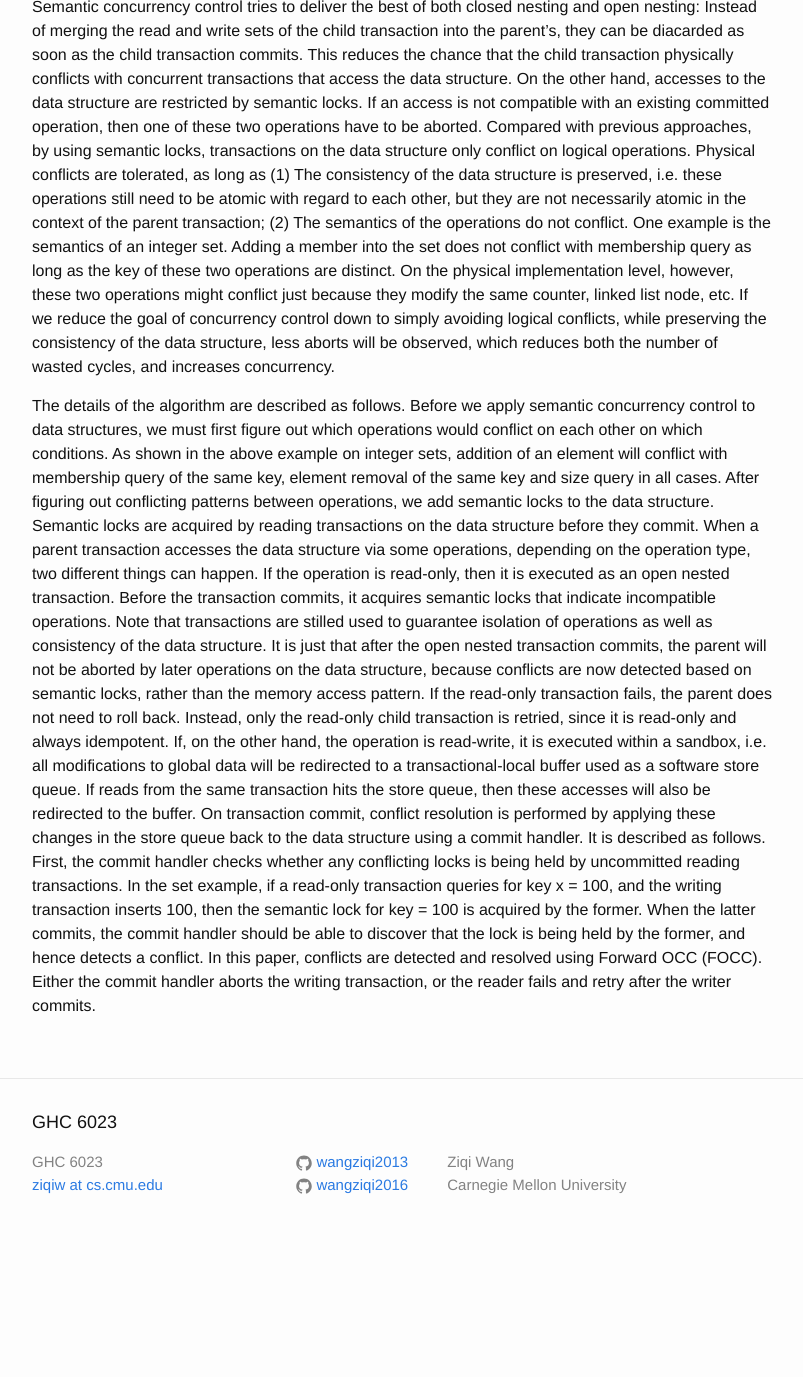
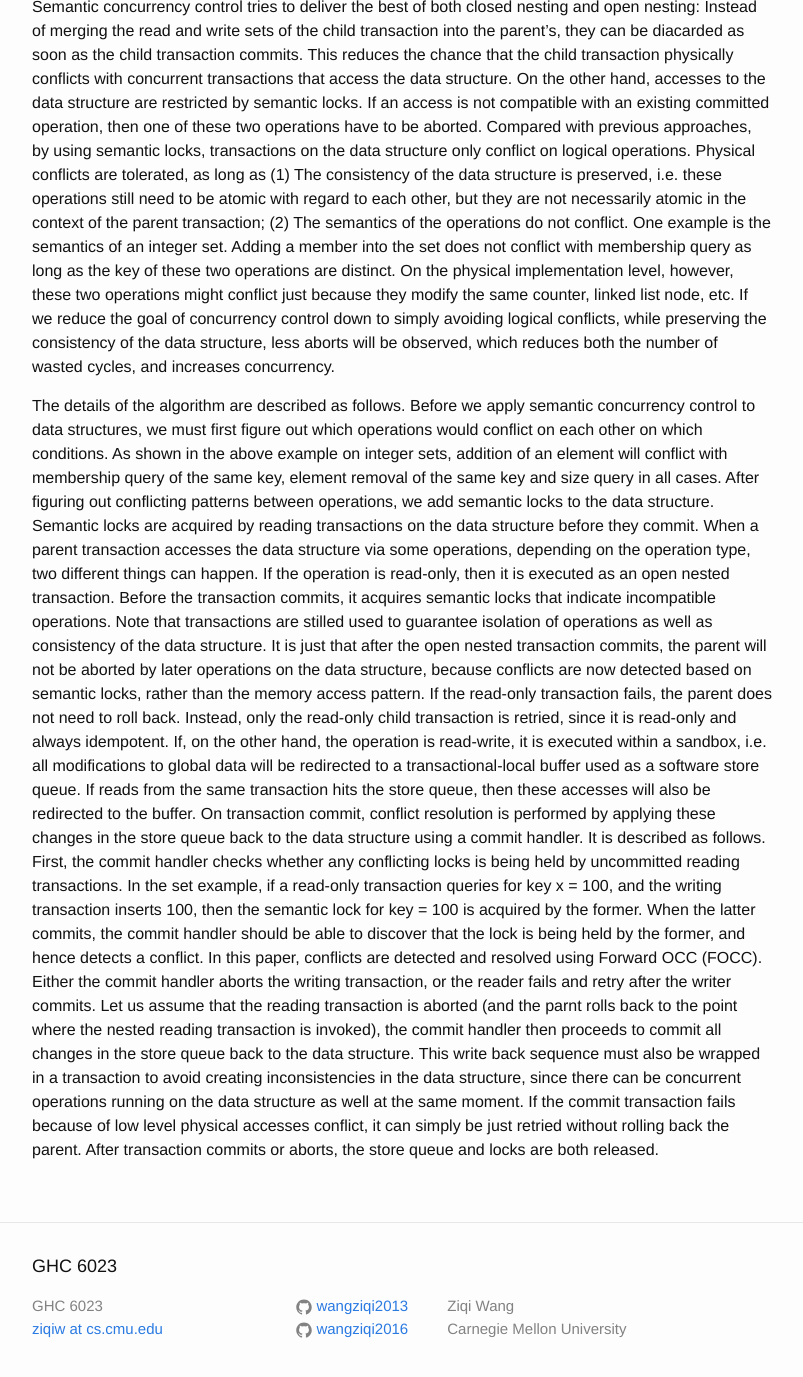
Before and after one commit to wangziqi2013/wangziqi2013.github.io, a Jekyll site: the page built from _posts/2018-12-21-transactional-collection-classes.markdown, in a window 1280 px wide and 1400 px high, scrolled down 974 px. Shown: the top 1377 px of the window, without its empty margins (238-1041 px from the left). Built offline with Jekyll 4.4.1, drawn with Linux system fonts in a browser that asks for light colours; before the commit the page ends 2230 px from its top, so only the background shows below that.

Commit message:
Finish commit sequence

```diff
--- a/_posts/2018-12-21-transactional-collection-classes.markdown
+++ b/_posts/2018-12-21-transactional-collection-classes.markdown
@@ -68,4 +68,10 @@ by uncommitted reading transactions. In the set example, if a read-only transact
 transaction inserts 100, then the semantic lock for key = 100 is acquired by the former. When the latter commits,
 the commit handler should be able to discover that the lock is being held by the former, and hence detects a conflict.
 In this paper, conflicts are detected and resolved using Forward OCC (FOCC). Either the commit handler aborts the
-writing transaction, or the reader fails and retry after the writer commits.
+writing transaction, or the reader fails and retry after the writer commits. Let us assume that the reading transaction
+is aborted (and the parnt rolls back to the point where the nested reading transaction is invoked), the commit handler
+then proceeds to commit all changes in the store queue back to the data structure. This write back sequence must also be
+wrapped in a transaction to avoid creating inconsistencies in the data structure, since there can be concurrent
+operations running on the data structure as well at the same moment. If the commit transaction fails because of
+low level physical accesses conflict, it can simply be just retried without rolling back the parent. After transaction commits
+or aborts, the store queue and locks are both released.
```
